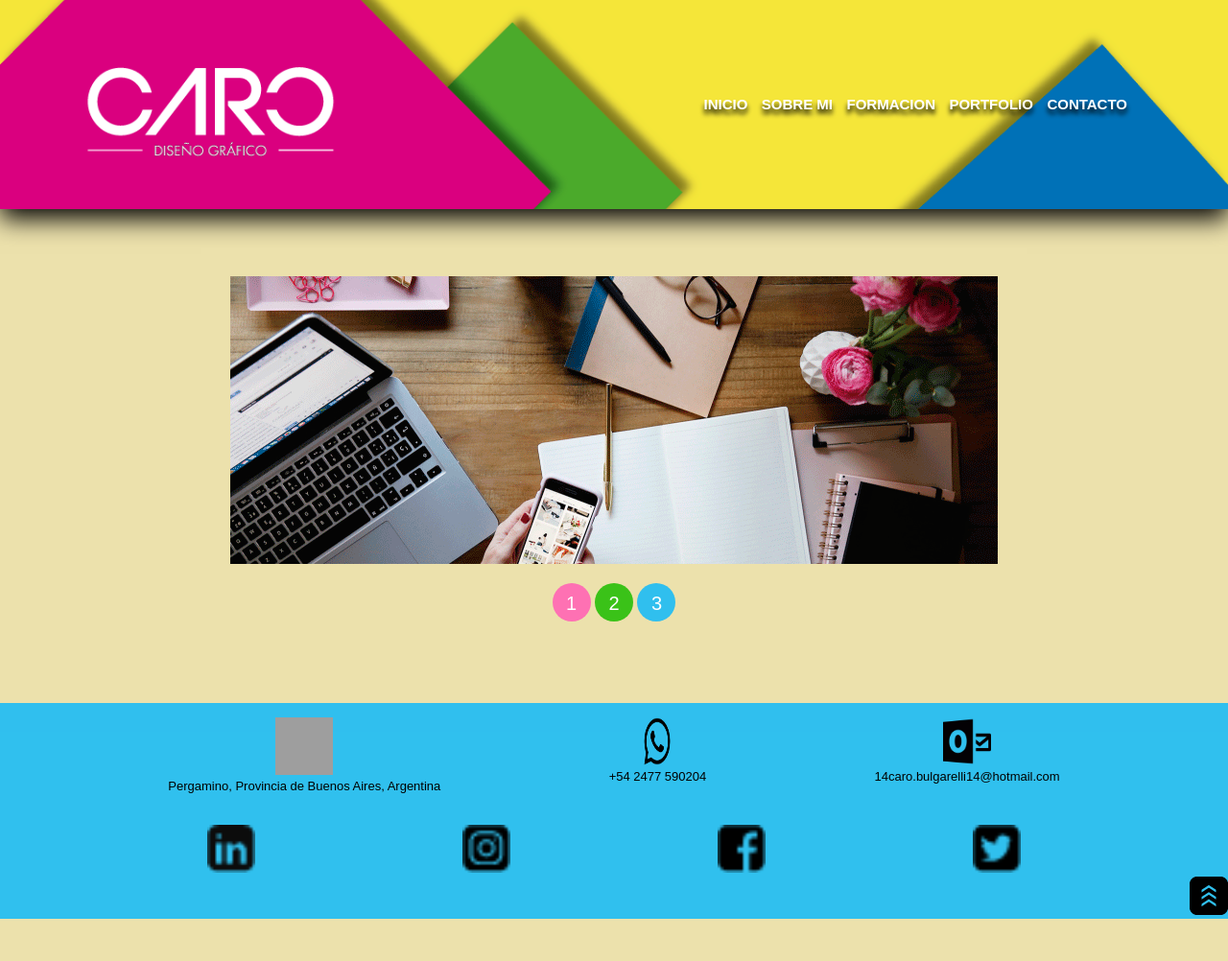
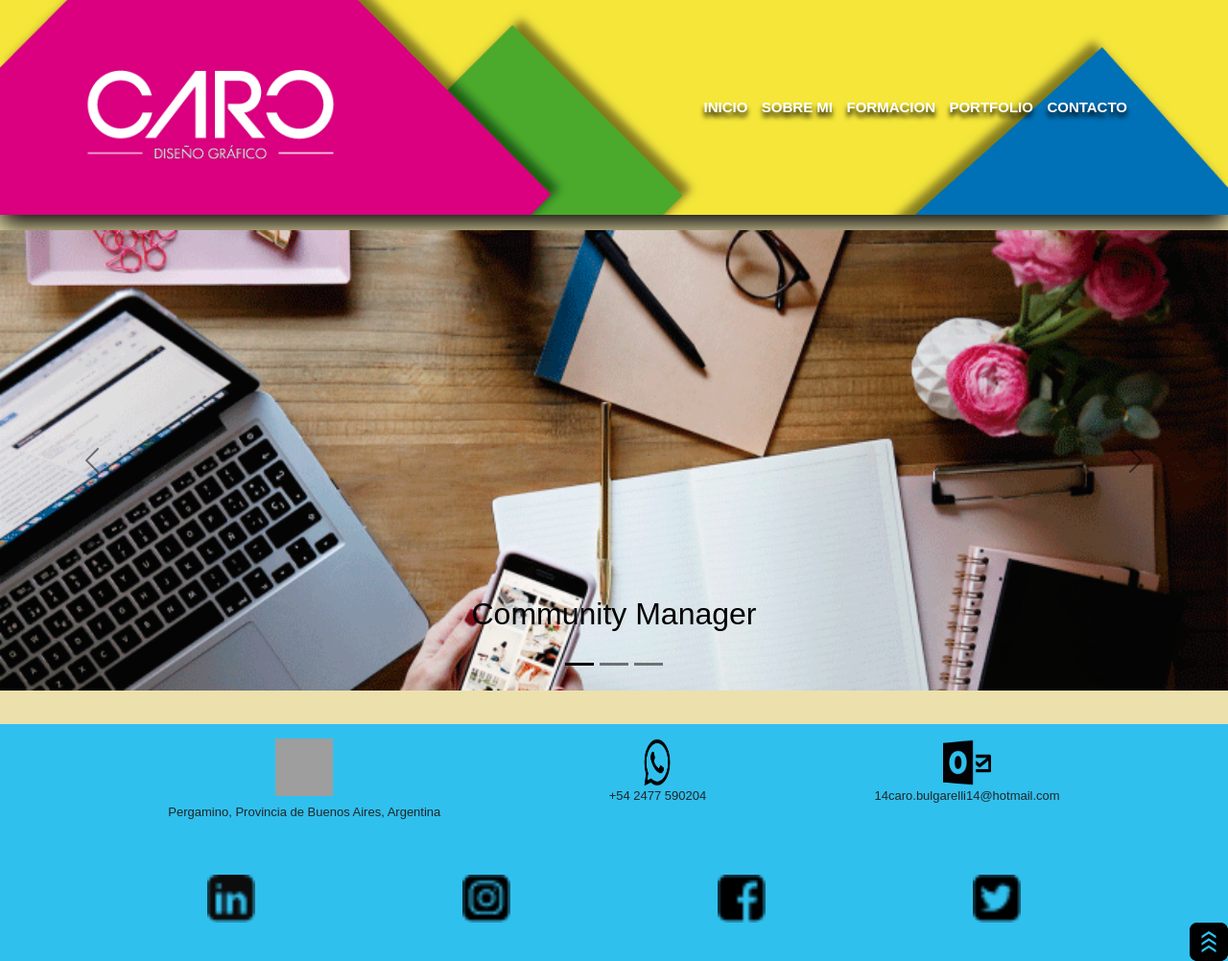
Before and after one commit to BulgarelliNoelia/Entrega-Crear-un-Repositorio-en-Github, a plain HTML site: page index.html in a window 1280 px wide. Shown: the whole page at 96% size. Before the commit the page ends 958 px from the top, so only its background shows below. Drawn offline with nearby package versions, Linux system fonts and the light colour scheme; grey boxes are pictures that could not be loaded.

Commit message:
modifique el carrusel con bootstrap

```diff
--- a/index.html
+++ b/index.html
@@ -6,7 +6,8 @@
     <meta name="viewport" content="width=device-width, initial-scale=1.0"/>
     <title>CBULGARELLI-DISEÑADORA GRAFICA</title>
     <link rel="shortcut icon" href="./IMAGENES/Sin título-5.png"/>
-
+    <link rel="stylesheet" href="./css/bootstrap.min.css">
+    <script src="https://cdn.jsdelivr.net/npm/bootstrap@5.1.3/dist/js/bootstrap.bundle.min.js" integrity="sha384-ka7Sk0Gln4gmtz2MlQnikT1wXgYsOg+OMhuP+IlRH9sENBO0LRn5q+8nbTov4+1p" crossorigin="anonymous""></script>
     <link rel="stylesheet" href="./style.css">
     <enlace rel="preconectar" href="https://fonts.googleapis.com">
         <enlace rel="preconectar" href="https://fonts.gstatic.com" crossorigin>
@@ -32,12 +33,14 @@
              </ul>
          </nav>
 
+
      </span>
      </header>
 
 <main>
 
-    <div class="container">
+<!-- CARRUSEL SIN BOOTSTRAP, SOLO CON CSS -->
+<!-- <div class="container">
         <ul class="slider">
             <li id="slide1"><img src="./IMAGENES/main/1.gif" alt="foto comunity"></li>
             <li id="slide2"><img src="./IMAGENES/main/2.gif" alt="diseño editorial"></li>
@@ -49,10 +52,45 @@
             <li class="colorParaEnumerar2"> <a href="#slide2">2</a></li>
             <li class="colorParaEnumerar3"> <a href="#slide3">3</a></li>
         </ul>
+    </div> -->
 
-
+<div>
+    <div id="carouselExampleDark" class="carousel carousel-dark slide" data-bs-ride="carousel">
+        <div class="carousel-indicators">
+          <button type="button" data-bs-target="#carouselExampleDark" data-bs-slide-to="0" class="active" aria-current="true" aria-label="Slide 1"></button>
+          <button type="button" data-bs-target="#carouselExampleDark" data-bs-slide-to="1" aria-label="Slide 2"></button>
+          <button type="button" data-bs-target="#carouselExampleDark" data-bs-slide-to="2" aria-label="Slide 3"></button>
+        </div>
+        <div class="carousel-inner">
+          <div class="carousel-item active" data-bs-interval="10000">
+            <img src="./IMAGENES/main/1.gif" class="d-block w-100" alt="Community Manager">
+            <div class="carousel-caption d-none d-md-block">
+                <p class="tipografia">Community Manager</p>
+            </div>
+          </div>
+          <div class="carousel-item" data-bs-interval="2000">
+            <img src="./IMAGENES/main/2.gif" class="d-block w-100" alt="Diseño Editorial">
+            <div class="carousel-caption d-none d-md-block">
+                <p class="tipografia">Diseño Editorial</p>
+            </div>
+          </div>
+          <div class="carousel-item">
+            <img src="./IMAGENES/main/3.gif" class="d-block w-100" alt="packaging">
+            <div class="carousel-caption d-none d-md-block">
+                <p class="tipografia">Packaging</p>
+            </div>
+          </div>
+        </div>
+        <button class="carousel-control-prev" type="button" data-bs-target="#carouselExampleDark" data-bs-slide="prev">
+          <span class="carousel-control-prev-icon" aria-hidden="true"></span>
+          <span class="visually-hidden">Previous</span>
+        </button>
+        <button class="carousel-control-next" type="button" data-bs-target="#carouselExampleDark" data-bs-slide="next">
+          <span class="carousel-control-next-icon" aria-hidden="true"></span>
+          <span class="visually-hidden">Next</span>
+        </button>
+      </div>
     </div>
-
 </main>
 
 
--- a/style.css
+++ b/style.css
@@ -74,7 +74,9 @@ span nav ul li a {
 
 /* CSS PARA EL MAIN DEL INDEX */
 
-.container {
+/* ESTILOS PARA EL CARRUSEL SIN BOOTSTRAP, SOLO CSS */
+
+/* .container {
     margin: 0 auto;
     margin-top: 40px;
     background-color: rgb(236, 225, 172);
@@ -103,14 +105,14 @@ ul.slider li {
     height: inherit;
     background-color: white;
     transition: opacity 0.5s;
-}
+} */
 
 
 
 
 /* para que no se salgan las imagenes */
 
-ul.slider li img {
+/* ul.slider li img {
     width: 100%;
     height: 300px;
     object-fit: cover;
@@ -159,6 +161,14 @@ ul.slider li:target{
 .colorParaEnumerar3 {
     background-color: rgba(0, 183, 255, 0.795);
     border-radius: 100%;
+}  */
+
+
+/* ESTILOS PARA CARRUSEL CON BOOTSTRAP */
+
+
+.tipografia {
+    font-size: 2rem;
 }
 
 
@@ -561,8 +571,6 @@ justify-content: space-evenly;
     .trianguloAzul {
         left:800px;
     }
-
-
 }
 
 @media (max-width:850px) {
```
Also changed, not shown: formacion.html (+1 -0 lines), sobremi.html (+2 -0 lines).
